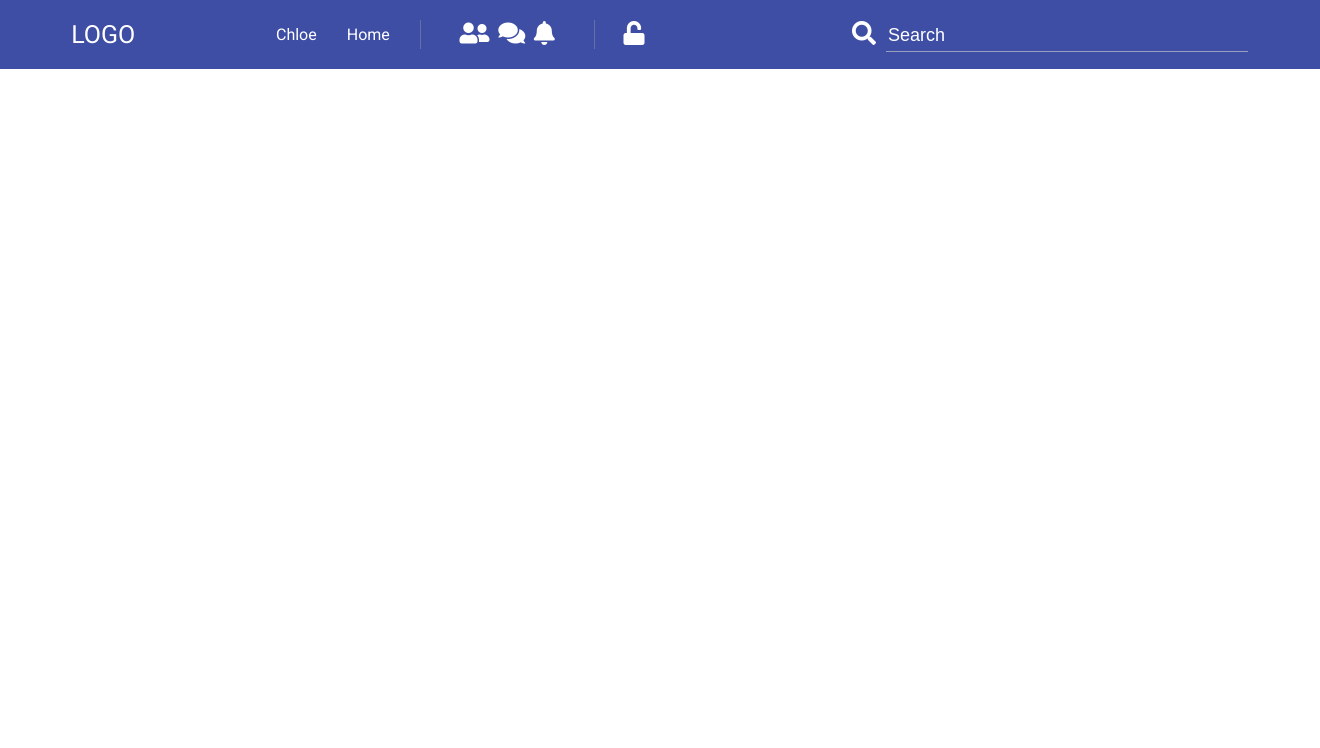
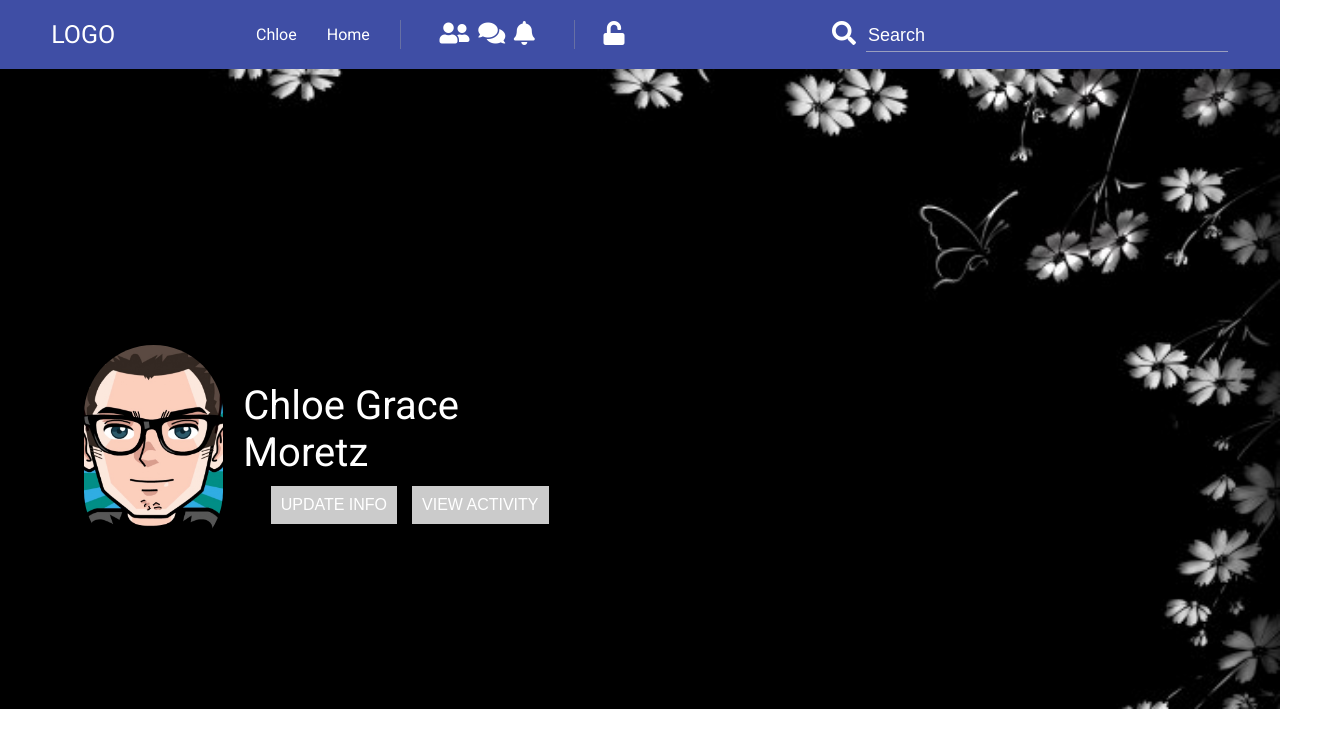
Before and after one commit to Tris-909/HTML-CSS-CodingPhase, a website: page index.html in a window 1280 px wide. Shown: the whole page, 1320 px wide, since content can reach past the window. Drawn offline with Linux system fonts and the light colour scheme.

Commit message:
Building top area desktop-view

```diff
--- a/index.html
+++ b/index.html
@@ -48,5 +48,20 @@
         </div>
       </div>
     </header>
+
+    <div class="top">
+      <div class="top_container">
+        <div class="top_container_avatar">
+          <div class="avatar"></div>
+        </div>
+        <div class="top_container_text">
+          <div class="name">Chloe Grace Moretz</div>
+          <div class="button_container">
+            <button class="button">UPDATE INFO</button>
+            <button class="button">VIEW ACTIVITY</button>
+          </div>
+        </div>
+      </div>
+    </div>
   </body>
 </html>
--- a/scss/main.scss
+++ b/scss/main.scss
@@ -5,7 +5,8 @@ body {
 
 .header {
   width: 100%;
-  padding: 20px;
+  padding-top: 20px;
+  padding-bottom: 20px;
   background-color: rgb(63, 78, 165);
 
   display: grid;
@@ -126,3 +127,70 @@ body {
     }
   }
 }
+
+.top {
+  width: 100%;
+  height: 80vh;
+  background-image: url("../img/backgrounds.jpg");
+  background-position: center;
+  background-repeat: no-repeat;
+  background-size: cover;
+
+  &_container {
+    width: 40%;
+    height: 40%;
+    left: 5%;
+    top: 40%;
+    position: relative;
+
+    display: grid;
+    grid-template-columns: 35% 65%;
+    grid-template-rows: 1fr;
+    grid-template-areas: "Avatar Name";
+
+    &_avatar {
+      grid-area: Avatar;
+      padding: 20px;
+
+      .avatar {
+        background-image: url("../img/tt_avatar_small.jpg");
+        height: 100%;
+        background-position: center;
+        background-repeat: no-repeat;
+        background-size: cover;
+        border-radius: 300px;
+      }
+    }
+
+    &_text {
+      grid-area: Name;
+
+      display: flex;
+      align-items: center;
+      justify-content: center;
+      flex-direction: column;
+
+      .name {
+        color: white;
+        font-size: 2.5rem;
+        font-weight: 400;
+        margin-bottom: 10px;
+      }
+
+      .button_container {
+        display: flex;
+        column-gap: 15px;
+
+        .button {
+          color: white;
+          background-color: rgba(255, 255, 255, 0.795);
+          padding: 10px;
+          font-weight: 500;
+          font-size: 1em;
+          border: none;
+          cursor: pointer;
+        }
+      }
+    }
+  }
+}
```
Also changed, not shown: css/index.css, img/backgrounds.jpg (added), img/tt_avatar_small.jpg (added).
